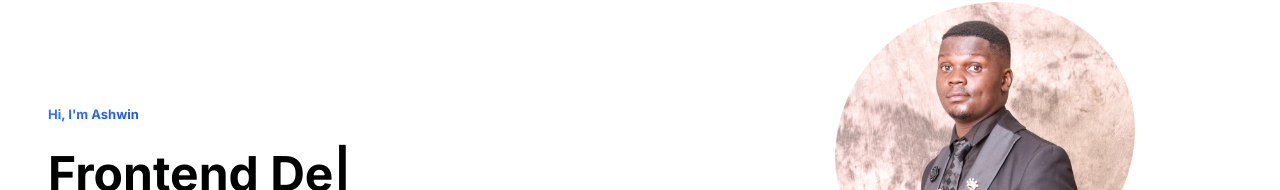
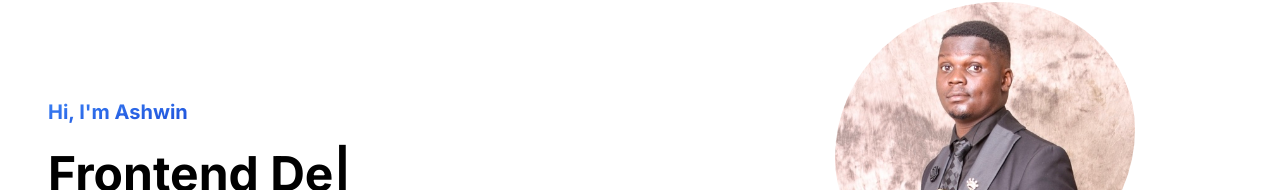
Before and after one commit to Ashwin2926/portfolio-nextjs, a Next.js app: page / in a window 1280 px wide. Shown: the part 174-364 px from the top of the page. Built offline with nearby package versions, Linux system fonts and the light colour scheme.

Commit message:
commit media query

```diff
--- a/src/app/globals.css
+++ b/src/app/globals.css
@@ -569,7 +569,7 @@ video {
     max-width: 640px;
   }
   .reduce{
-    font-size: small;
+    font-size: 12px;
   }
 }
 @media (min-width: 768px) {
@@ -578,7 +578,7 @@ video {
     max-width: 768px;
   }
   .reduce{
-    font-size: small;
+    font-size: 20px;
   }
 }
 @media (min-width: 1024px) {
```
